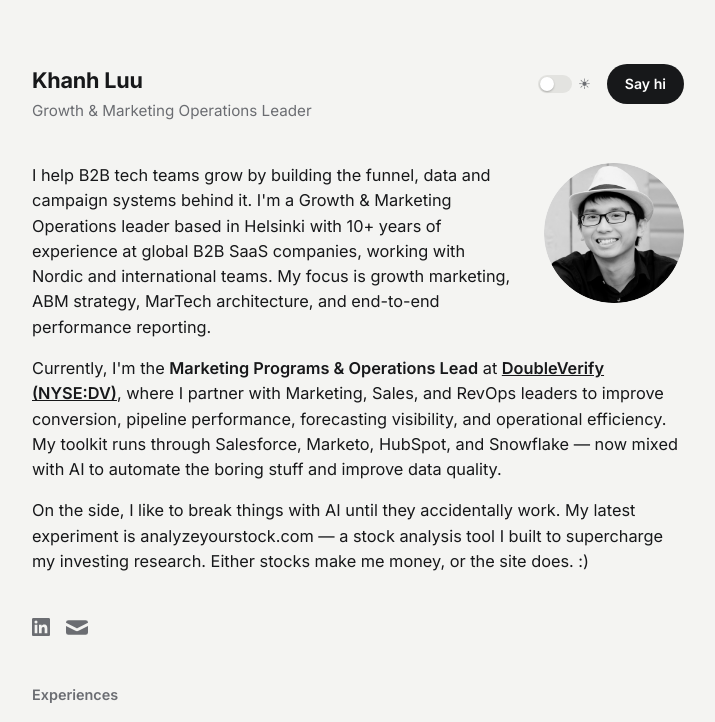
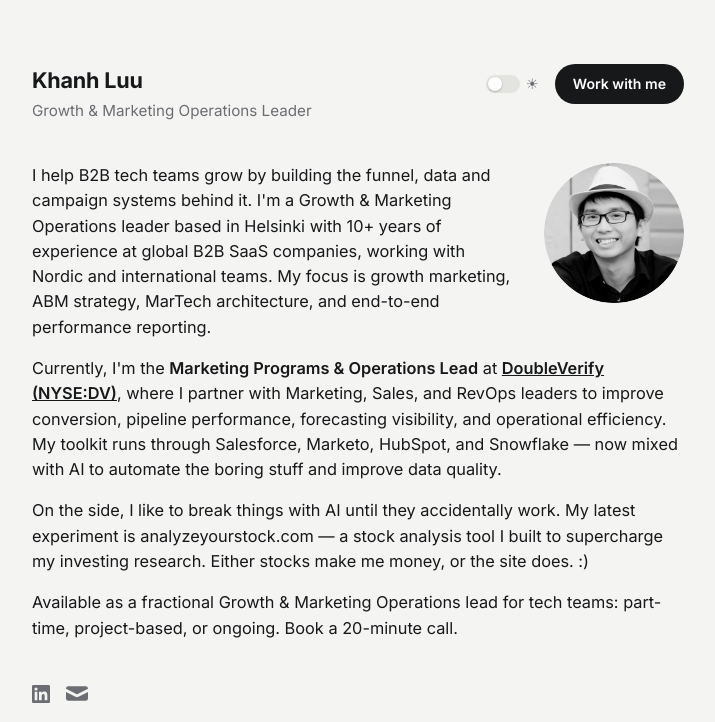
Before and after one commit to khanhfl/khanhfl.github.io, a plain HTML site: page index.html in a window 1280 px wide. Shown: the top 722 px of the page, without its empty margins (282-997 px from the left). Drawn offline with Linux system fonts and the light colour scheme.

Commit message:
Update index.html

```diff
--- a/index.html
+++ b/index.html
@@ -29,7 +29,7 @@
           <span class="toggle-track"><span class="toggle-thumb"></span></span>
           <span class="toggle-icon" aria-hidden="true">&#9728;</span>
         </button>
-        <a href="mailto:khanh.luuphi@gmail.com" class="btn-pill">Say hi</a>
+        <a href="mailto:khanh.luuphi@gmail.com" class="btn-pill">Work with me</a>
       </div>
     </header>
 
@@ -44,6 +44,7 @@
       <p>On the side, I like to break things with AI until they accidentally work. My latest experiment is
         analyzeyourstock.com — a stock analysis tool I built to supercharge my investing research. Either stocks
         make me money, or the site does. :)</p>
+      <p>Available as a fractional Growth & Marketing Operations lead for tech teams: part-time, project-based, or ongoing. Book a 20-minute call.</p>
     </section>
 
     <section class="links-row">
```
